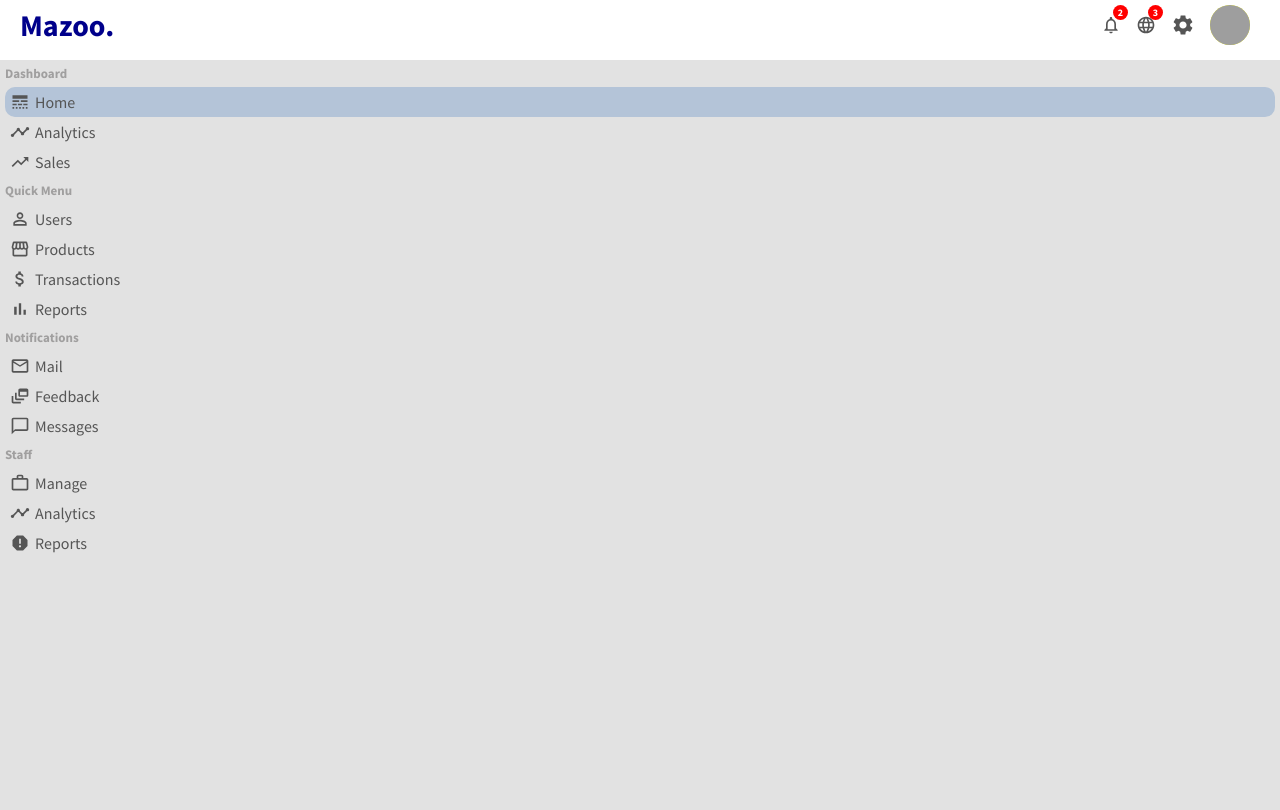
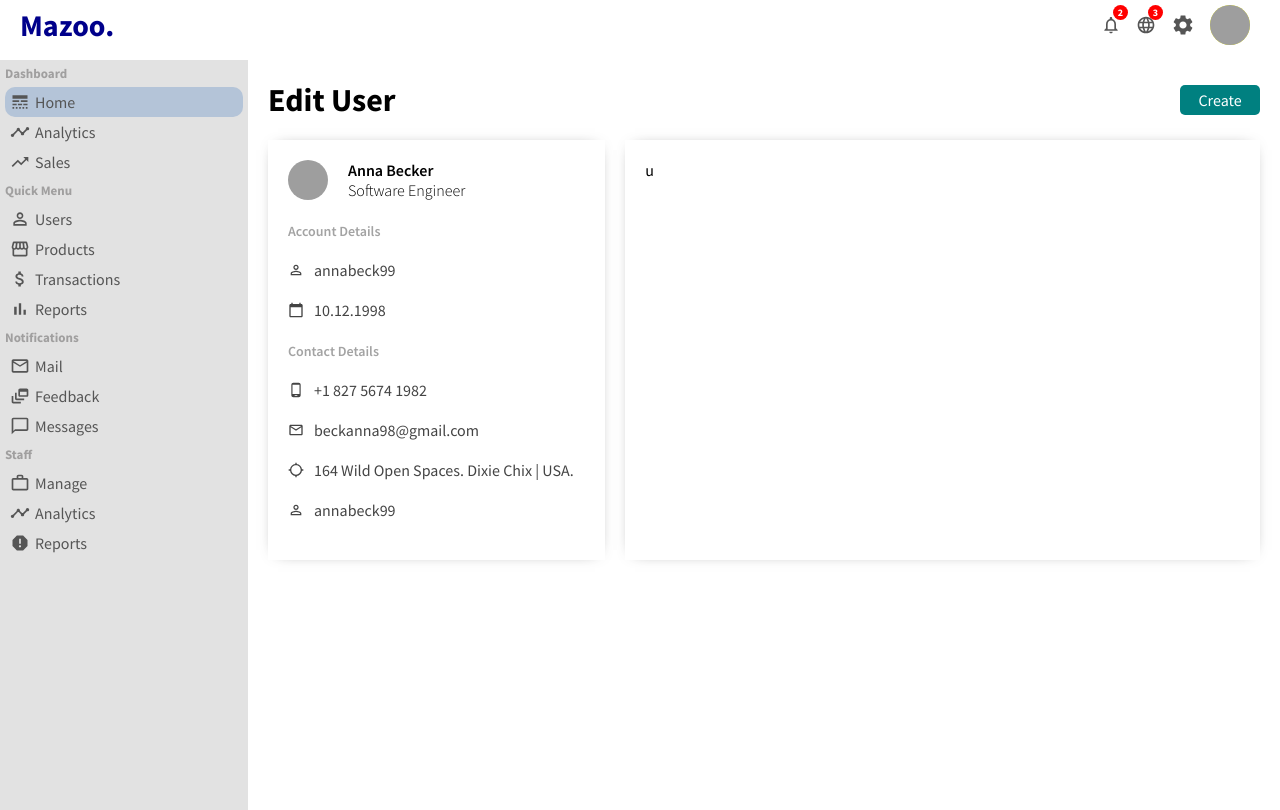
Before and after one commit to marizoo/admin-panel, a React (Create React App) app: page /user/1 in a window 1280 px wide. Built offline with nearby package versions, Linux system fonts and the light colour scheme; grey boxes are pictures that could not be loaded.

Commit message:
feature: completed the User Show widget inside of /user page

```diff
--- a/src/App.jsx
+++ b/src/App.jsx
@@ -4,6 +4,7 @@ import Topbar from "./components/Topbar";
 import Home from "./pages/Home";
 import { BrowserRouter as Router, Switch, Route, Link } from "react-router-dom";
 import UserList from "./pages/UserList";
+import User from "./pages/User";
 
 const App = () => {
   return (
@@ -15,8 +16,11 @@ const App = () => {
         <Route exact path="/">
           <Home />
         </Route>
-        <Route exact path="/users">
+        <Route path="/users">
           <UserList />
+        </Route>
+        <Route path="/user/:userId">
+          <User />
         </Route>
       </Switch>
     </ContainerMain>
--- /dev/null
+++ b/src/pages/User.jsx
@@ -0,0 +1,158 @@
+import { CalendarToday, LocationSearching, MailOutline, PermIdentity, PhoneAndroid } from '@material-ui/icons'
+import React from 'react'
+import styled from 'styled-components'
+
+const Cont = styled.div`
+flex: 4;
+padding: 20px;
+`
+
+const TitleCont = styled.div`
+display: flex;
+align-items: center;
+justify-content: space-between;
+`
+const Title = styled.h1``
+const AddButton = styled.button`
+width: 80px;
+border: none;
+padding: 5px;
+background-color: teal;
+border-radius: 5px;
+cursor: pointer;
+color: white;
+font-size: 16px;
+`
+
+const UserCont = styled.div`
+display: flex;
+margin-top: 20px;
+`
+const UserShow = styled.div`
+flex: 1;
+padding: 20px;
+box-shadow: 0 0 15px -10px rgba(0, 0, 0, 0.75);
+-webkit-box-shadow: 0 0 15px -10px rgba(0, 0, 0, 0.75);
+`
+
+const UserTop = styled.div`
+display: flex;
+align-items: center;
+`
+
+const UserImg = styled.img`
+width: 40px;
+height: 40px;
+border-radius: 50%;
+object-fit: cover;
+`
+
+const UserTopTitle = styled.div`
+display: flex;
+flex-direction: column;
+margin-left: 20px;
+`
+
+const UserName = styled.span`
+font-weight: 600;
+`
+const UserTitle = styled.span`
+font-weight: 300;
+`
+
+const UserBottom = styled.div`
+margin-top: 20px;
+`
+
+const UserBottomTitle = styled.span`
+font-size: 14px;
+font-weight: 600;
+color: #a3a3a3;
+`
+const UserShowInfo = styled.div`
+display: flex;
+align-items: center;
+margin: 20px 0;
+color: #444;
+`
+
+const USTitle = styled.span`
+margin-left: 10px;
+`
+
+const userShowIcon = {
+fontSize:"16px",
+}
+
+const UserUpdate = styled.div`
+flex: 2;
+padding: 20px;
+box-shadow: 0 0 15px -10px rgba(0, 0, 0, 0.75);
+-webkit-box-shadow: 0 0 15px -10px rgba(0, 0, 0, 0.75);
+margin-left: 20px;
+`
+
+
+
+const User = () => {
+    return (
+        <Cont>
+            <TitleCont>
+                <Title>Edit User</Title>
+                <AddButton>Create</AddButton>
+            </TitleCont>
+            <UserCont>
+                <UserShow>
+                    <UserTop>
+                        <UserImg src="https://images.pexels.com/photos/4611972/pexels-photo-4611972.jpeg?auto=compress&cs=tinysrgb&dpr=2&w=500"/>
+                        <UserTopTitle>
+                            <UserName>Anna Becker</UserName>
+                            <UserTitle>Software Engineer</UserTitle>
+                        </UserTopTitle>
+                    </UserTop>
+                    <UserBottom>
+                        <UserBottomTitle>Account Details</UserBottomTitle>
+                        {/* USERS */}
+                        <UserShowInfo>
+                            <PermIdentity style={userShowIcon}/>
+                            <USTitle>annabeck99</USTitle>
+                        </UserShowInfo>
+                        {/* USERS */}
+                        <UserShowInfo>
+                            <CalendarToday style={userShowIcon}/>
+                            <USTitle>10.12.1998</USTitle>
+                        </UserShowInfo>
+                        {/* USERS */}
+                        <UserBottomTitle>Contact Details</UserBottomTitle>
+                        <UserShowInfo>
+                            <PhoneAndroid style={userShowIcon}/>
+                            <USTitle>+1 827 5674 1982</USTitle>
+                        </UserShowInfo>
+                        {/* USERS */}
+                        <UserShowInfo>
+                            <MailOutline style={userShowIcon}/>
+                            <USTitle>beckanna98@gmail.com</USTitle>
+                        </UserShowInfo>
+                        {/* USERS */}
+                        <UserShowInfo>
+                            <LocationSearching style={userShowIcon}/>
+                            <USTitle>164 Wild Open Spaces. Dixie Chix | USA.</USTitle>
+                        </UserShowInfo>
+                        {/* USERS */}
+                        <UserShowInfo>
+                            <PermIdentity style={userShowIcon}/>
+                            <USTitle>annabeck99</USTitle>
+                        </UserShowInfo>
+                        {/* USERS */}
+
+
+                    </UserBottom>
+                </UserShow>
+
+                <UserUpdate>u</UserUpdate>
+            </UserCont>
+        </Cont>
+    )
+}
+
+export default User
```
